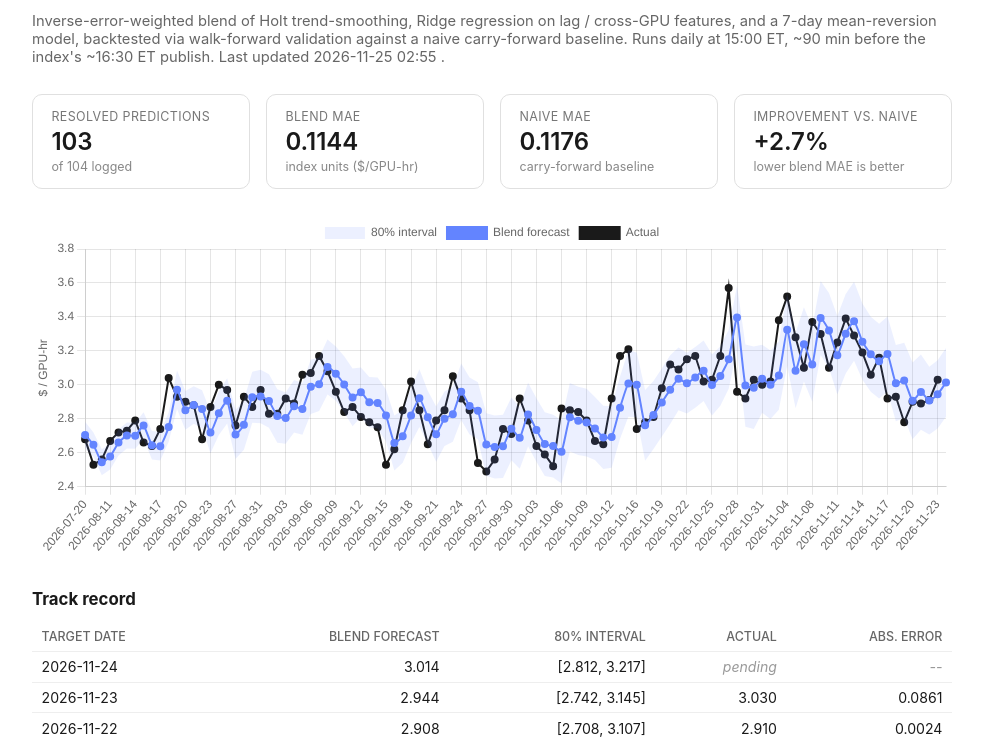
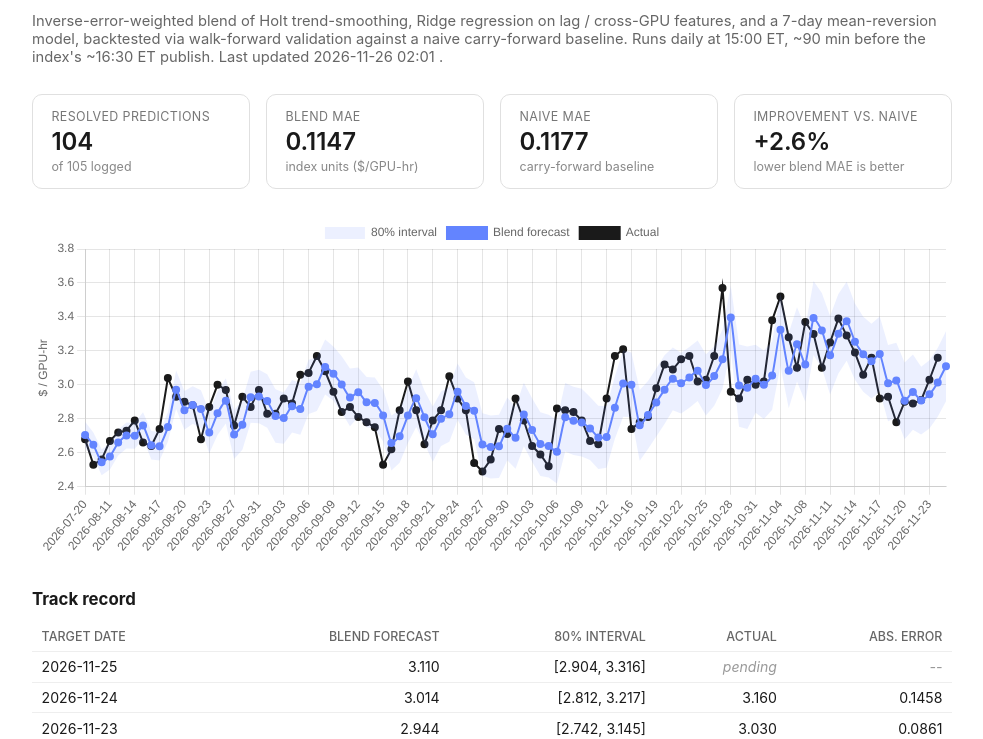
Before and after one commit to pepeelvis/ornn-h100-predictor, a plain HTML site: page docs/index.html in a window 1280 px wide. Shown: the part 70-809 px from the top of the page, without its empty margins (148-1131 px from the left). Drawn offline with nearby package versions, Linux system fonts and the light colour scheme.

Commit message:
Daily update: 2026-11-26

```diff
--- a/docs/index.html
+++ b/docs/index.html
@@ -41,27 +41,27 @@
 </head>
 <body>
 <h1>Ornn H100 SXM Index -- Daily Predictor</h1>
-<p class="sub">Inverse-error-weighted blend of Holt trend-smoothing, Ridge regression on lag / cross-GPU features, and a 7-day mean-reversion model, backtested via walk-forward validation against a naive carry-forward baseline. Runs daily at 15:00 ET, ~90 min before the index's ~16:30 ET publish. Last updated 2026-11-25 02:55 .</p>
+<p class="sub">Inverse-error-weighted blend of Holt trend-smoothing, Ridge regression on lag / cross-GPU features, and a 7-day mean-reversion model, backtested via walk-forward validation against a naive carry-forward baseline. Runs daily at 15:00 ET, ~90 min before the index's ~16:30 ET publish. Last updated 2026-11-26 02:01 .</p>
 
 <div class="stats">
   <div class="stat">
     <div class="label">Resolved predictions</div>
-    <div class="value">103</div>
-    <div class="note">of 104 logged</div>
+    <div class="value">104</div>
+    <div class="note">of 105 logged</div>
   </div>
   <div class="stat">
     <div class="label">Blend MAE</div>
-    <div class="value">0.1144</div>
+    <div class="value">0.1147</div>
     <div class="note">index units ($/GPU-hr)</div>
   </div>
   <div class="stat">
     <div class="label">Naive MAE</div>
-    <div class="value">0.1176</div>
+    <div class="value">0.1177</div>
     <div class="note">carry-forward baseline</div>
   </div>
   <div class="stat">
     <div class="label">Improvement vs. naive</div>
-    <div class="value">+2.7%</div>
+    <div class="value">+2.6%</div>
     <div class="note">lower blend MAE is better</div>
   </div>
 </div>
@@ -74,7 +74,8 @@
     <tr><th>Target date</th><th>Blend forecast</th><th>80% interval</th><th>Actual</th><th>Abs. error</th></tr>
   </thead>
   <tbody>
-    <tr><td>2026-11-24</td><td>3.014</td><td>[2.812, 3.217]</td><td class="pending">pending</td><td class="pending">--</td></tr>
+    <tr><td>2026-11-25</td><td>3.110</td><td>[2.904, 3.316]</td><td class="pending">pending</td><td class="pending">--</td></tr>
+    <tr><td>2026-11-24</td><td>3.014</td><td>[2.812, 3.217]</td><td>3.160</td><td>0.1458</td></tr>
     <tr><td>2026-11-23</td><td>2.944</td><td>[2.742, 3.145]</td><td>3.030</td><td>0.0861</td></tr>
     <tr><td>2026-11-22</td><td>2.908</td><td>[2.708, 3.107]</td><td>2.910</td><td>0.0024</td></tr>
     <tr><td>2026-11-21</td><td>2.957</td><td>[2.736, 3.179]</td><td>2.890</td><td>0.0674</td></tr>
@@ -194,11 +195,11 @@
 </footer>
 
 <script>
-const labels = ["2026-07-20", "2026-08-09", "2026-08-10", "2026-08-11", "2026-08-12", "2026-08-13", "2026-08-14", "2026-08-15", "2026-08-16", "2026-08-17", "2026-08-18", "2026-08-19", "2026-08-20", "2026-08-21", "2026-08-22", "2026-08-23", "2026-08-24", "2026-08-25", "2026-08-27", "2026-08-28", "2026-08-29", "2026-08-31", "2026-09-01", "2026-09-02", "2026-09-03", "2026-09-04", "2026-09-05", "2026-09-06", "2026-09-07", "2026-09-08", "2026-09-09", "2026-09-10", "2026-09-11", "2026-09-12", "2026-09-13", "2026-09-14", "2026-09-15", "2026-09-16", "2026-09-17", "2026-09-18", "2026-09-19", "2026-09-20", "2026-09-21", "2026-09-22", "2026-09-23", "2026-09-24", "2026-09-25", "2026-09-26", "2026-09-27", "2026-09-28", "2026-09-29", "2026-09-30", "2026-10-01", "2026-10-02", "2026-10-03", "2026-10-04", "2026-10-05", "2026-10-06", "2026-10-07", "2026-10-08", "2026-10-09", "2026-10-10", "2026-10-11", "2026-10-12", "2026-10-13", "2026-10-14", "2026-10-16", "2026-10-17", "2026-10-18", "2026-10-19", "2026-10-20", "2026-10-21", "2026-10-22", "2026-10-23", "2026-10-24", "2026-10-25", "2026-10-26", "2026-10-27", "2026-10-28", "2026-10-29", "2026-10-30", "2026-10-31", "2026-11-01", "2026-11-02", "2026-11-04", "2026-11-06", "2026-11-07", "2026-11-08", "2026-11-09", "2026-11-10", "2026-11-11", "2026-11-12", "2026-11-13", "2026-11-14", "2026-11-15", "2026-11-16", "2026-11-17", "2026-11-18", "2026-11-19", "2026-11-20", "2026-11-21", "2026-11-22", "2026-11-23", "2026-11-24"];
-const actual = [2.68, 2.53, 2.56, 2.67, 2.72, 2.73, 2.79, 2.66, 2.64, 2.74, 3.04, 2.93, 2.9, 2.88, 2.68, 2.87, 3.0, 2.97, 2.76, 2.93, 2.87, 2.97, 2.83, 2.83, 2.92, 2.89, 3.06, 3.07, 3.17, 3.08, 2.96, 2.84, 2.87, 2.81, 2.78, 2.75, 2.53, 2.62, 2.85, 3.02, 2.85, 2.65, 2.79, 2.85, 3.05, 2.92, 2.85, 2.54, 2.49, 2.56, 2.74, 2.71, 2.92, 2.79, 2.64, 2.59, 2.52, 2.86, 2.85, 2.84, 2.79, 2.67, 2.65, 2.92, 3.17, 3.21, 2.74, 2.78, 2.81, 2.98, 3.12, 3.09, 3.15, 3.17, 3.02, 3.03, 3.17, 3.57, 2.96, 2.92, 3.03, 3.0, 3.02, 3.38, 3.52, 3.28, 3.1, 3.37, 3.3, 3.1, 3.25, 3.39, 3.29, 3.19, 3.06, 3.16, 2.92, 2.93, 2.78, 2.9, 2.89, 2.91, 3.03, null];
-const blend = [2.7052, 2.6474, 2.5441, 2.5785, 2.6603, 2.7016, 2.7005, 2.7605, 2.6444, 2.6382, 2.751, 2.971, 2.8497, 2.8815, 2.8573, 2.7187, 2.8332, 2.9059, 2.7079, 2.7645, 2.9272, 2.9316, 2.9046, 2.8163, 2.8041, 2.8742, 2.8583, 2.9883, 3.0036, 3.1056, 3.066, 3.0022, 2.9259, 2.956, 2.8979, 2.8926, 2.8196, 2.6575, 2.6969, 2.819, 2.9213, 2.8094, 2.7097, 2.8005, 2.8267, 2.96, 2.8754, 2.8477, 2.6489, 2.6339, 2.6379, 2.7408, 2.6878, 2.8255, 2.7341, 2.6509, 2.6393, 2.6058, 2.8089, 2.7879, 2.7777, 2.7432, 2.6906, 2.6926, 2.8655, 3.0079, 3.0, 2.7615, 2.8224, 2.8961, 2.9716, 3.0353, 3.01, 3.0437, 3.0827, 2.9995, 3.0514, 3.151, 3.3962, 2.9961, 2.9831, 3.0356, 3.0003, 3.0545, 3.325, 3.0832, 3.2386, 3.1199, 3.3939, 3.3203, 3.1747, 3.3012, 3.3747, 3.2544, 3.1798, 3.1395, 3.1817, 3.0101, 3.0259, 2.9056, 2.9574, 2.9076, 2.9439, 3.0142];
-const lower = [2.628, 2.5759, 2.467, 2.5021, 2.5841, 2.6247, 2.6236, 2.682, 2.5608, 2.5546, 2.6642, 2.8577, 2.7362, 2.771, 2.7462, 2.5972, 2.7053, 2.7728, 2.5638, 2.6182, 2.7772, 2.7738, 2.747, 2.6591, 2.6528, 2.7196, 2.7064, 2.8287, 2.8457, 2.9435, 2.906, 2.8365, 2.7557, 2.8101, 2.75, 2.7425, 2.6669, 2.4961, 2.5412, 2.6579, 2.7512, 2.6533, 2.5475, 2.6398, 2.6655, 2.7936, 2.7069, 2.6803, 2.4651, 2.4487, 2.4515, 2.556, 2.5061, 2.6381, 2.5473, 2.4632, 2.4546, 2.4195, 2.6072, 2.5869, 2.5781, 2.5581, 2.5039, 2.5119, 2.6819, 2.8124, 2.8093, 2.5532, 2.622, 2.6965, 2.7693, 2.8505, 2.8307, 2.8644, 2.9044, 2.8189, 2.8775, 2.9774, 3.2076, 2.7539, 2.7399, 2.8352, 2.7986, 2.8539, 3.1128, 2.8615, 3.0199, 2.9009, 3.1758, 3.0999, 2.9434, 3.067, 3.142, 3.0294, 2.9592, 2.9193, 2.9611, 2.785, 2.804, 2.6793, 2.7362, 2.7081, 2.7423, 2.8116];
-const upper = [2.7823, 2.719, 2.6212, 2.6549, 2.7366, 2.7785, 2.7773, 2.8391, 2.7279, 2.7218, 2.8379, 3.0844, 2.9631, 2.992, 2.9684, 2.8401, 2.961, 3.039, 2.852, 2.9108, 3.0771, 3.0895, 3.0622, 2.9736, 2.9554, 3.0288, 3.0102, 3.1479, 3.1614, 3.2676, 3.2261, 3.168, 3.0961, 3.1018, 3.0459, 3.0426, 2.9724, 2.8189, 2.8525, 2.9801, 3.0914, 2.9655, 2.8719, 2.9612, 2.9878, 3.1263, 3.0439, 3.0152, 2.8326, 2.819, 2.8244, 2.9256, 2.8696, 3.0129, 2.9208, 2.8387, 2.824, 2.792, 3.0106, 2.9889, 2.9772, 2.9283, 2.8773, 2.8733, 3.049, 3.2034, 3.1907, 2.9698, 3.0229, 3.0958, 3.1739, 3.2201, 3.1893, 3.2229, 3.261, 3.1801, 3.2254, 3.3246, 3.5847, 3.2383, 3.2262, 3.2361, 3.202, 3.2551, 3.5372, 3.305, 3.4572, 3.3389, 3.612, 3.5407, 3.406, 3.5354, 3.6073, 3.4794, 3.4004, 3.3598, 3.4022, 3.2351, 3.2477, 3.132, 3.1785, 3.1071, 3.1455, 3.2167];
+const labels = ["2026-07-20", "2026-08-09", "2026-08-10", "2026-08-11", "2026-08-12", "2026-08-13", "2026-08-14", "2026-08-15", "2026-08-16", "2026-08-17", "2026-08-18", "2026-08-19", "2026-08-20", "2026-08-21", "2026-08-22", "2026-08-23", "2026-08-24", "2026-08-25", "2026-08-27", "2026-08-28", "2026-08-29", "2026-08-31", "2026-09-01", "2026-09-02", "2026-09-03", "2026-09-04", "2026-09-05", "2026-09-06", "2026-09-07", "2026-09-08", "2026-09-09", "2026-09-10", "2026-09-11", "2026-09-12", "2026-09-13", "2026-09-14", "2026-09-15", "2026-09-16", "2026-09-17", "2026-09-18", "2026-09-19", "2026-09-20", "2026-09-21", "2026-09-22", "2026-09-23", "2026-09-24", "2026-09-25", "2026-09-26", "2026-09-27", "2026-09-28", "2026-09-29", "2026-09-30", "2026-10-01", "2026-10-02", "2026-10-03", "2026-10-04", "2026-10-05", "2026-10-06", "2026-10-07", "2026-10-08", "2026-10-09", "2026-10-10", "2026-10-11", "2026-10-12", "2026-10-13", "2026-10-14", "2026-10-16", "2026-10-17", "2026-10-18", "2026-10-19", "2026-10-20", "2026-10-21", "2026-10-22", "2026-10-23", "2026-10-24", "2026-10-25", "2026-10-26", "2026-10-27", "2026-10-28", "2026-10-29", "2026-10-30", "2026-10-31", "2026-11-01", "2026-11-02", "2026-11-04", "2026-11-06", "2026-11-07", "2026-11-08", "2026-11-09", "2026-11-10", "2026-11-11", "2026-11-12", "2026-11-13", "2026-11-14", "2026-11-15", "2026-11-16", "2026-11-17", "2026-11-18", "2026-11-19", "2026-11-20", "2026-11-21", "2026-11-22", "2026-11-23", "2026-11-24", "2026-11-25"];
+const actual = [2.68, 2.53, 2.56, 2.67, 2.72, 2.73, 2.79, 2.66, 2.64, 2.74, 3.04, 2.93, 2.9, 2.88, 2.68, 2.87, 3.0, 2.97, 2.76, 2.93, 2.87, 2.97, 2.83, 2.83, 2.92, 2.89, 3.06, 3.07, 3.17, 3.08, 2.96, 2.84, 2.87, 2.81, 2.78, 2.75, 2.53, 2.62, 2.85, 3.02, 2.85, 2.65, 2.79, 2.85, 3.05, 2.92, 2.85, 2.54, 2.49, 2.56, 2.74, 2.71, 2.92, 2.79, 2.64, 2.59, 2.52, 2.86, 2.85, 2.84, 2.79, 2.67, 2.65, 2.92, 3.17, 3.21, 2.74, 2.78, 2.81, 2.98, 3.12, 3.09, 3.15, 3.17, 3.02, 3.03, 3.17, 3.57, 2.96, 2.92, 3.03, 3.0, 3.02, 3.38, 3.52, 3.28, 3.1, 3.37, 3.3, 3.1, 3.25, 3.39, 3.29, 3.19, 3.06, 3.16, 2.92, 2.93, 2.78, 2.9, 2.89, 2.91, 3.03, 3.16, null];
+const blend = [2.7052, 2.6474, 2.5441, 2.5785, 2.6603, 2.7016, 2.7005, 2.7605, 2.6444, 2.6382, 2.751, 2.971, 2.8497, 2.8815, 2.8573, 2.7187, 2.8332, 2.9059, 2.7079, 2.7645, 2.9272, 2.9316, 2.9046, 2.8163, 2.8041, 2.8742, 2.8583, 2.9883, 3.0036, 3.1056, 3.066, 3.0022, 2.9259, 2.956, 2.8979, 2.8926, 2.8196, 2.6575, 2.6969, 2.819, 2.9213, 2.8094, 2.7097, 2.8005, 2.8267, 2.96, 2.8754, 2.8477, 2.6489, 2.6339, 2.6379, 2.7408, 2.6878, 2.8255, 2.7341, 2.6509, 2.6393, 2.6058, 2.8089, 2.7879, 2.7777, 2.7432, 2.6906, 2.6926, 2.8655, 3.0079, 3.0, 2.7615, 2.8224, 2.8961, 2.9716, 3.0353, 3.01, 3.0437, 3.0827, 2.9995, 3.0514, 3.151, 3.3962, 2.9961, 2.9831, 3.0356, 3.0003, 3.0545, 3.325, 3.0832, 3.2386, 3.1199, 3.3939, 3.3203, 3.1747, 3.3012, 3.3747, 3.2544, 3.1798, 3.1395, 3.1817, 3.0101, 3.0259, 2.9056, 2.9574, 2.9076, 2.9439, 3.0142, 3.1098];
+const lower = [2.628, 2.5759, 2.467, 2.5021, 2.5841, 2.6247, 2.6236, 2.682, 2.5608, 2.5546, 2.6642, 2.8577, 2.7362, 2.771, 2.7462, 2.5972, 2.7053, 2.7728, 2.5638, 2.6182, 2.7772, 2.7738, 2.747, 2.6591, 2.6528, 2.7196, 2.7064, 2.8287, 2.8457, 2.9435, 2.906, 2.8365, 2.7557, 2.8101, 2.75, 2.7425, 2.6669, 2.4961, 2.5412, 2.6579, 2.7512, 2.6533, 2.5475, 2.6398, 2.6655, 2.7936, 2.7069, 2.6803, 2.4651, 2.4487, 2.4515, 2.556, 2.5061, 2.6381, 2.5473, 2.4632, 2.4546, 2.4195, 2.6072, 2.5869, 2.5781, 2.5581, 2.5039, 2.5119, 2.6819, 2.8124, 2.8093, 2.5532, 2.622, 2.6965, 2.7693, 2.8505, 2.8307, 2.8644, 2.9044, 2.8189, 2.8775, 2.9774, 3.2076, 2.7539, 2.7399, 2.8352, 2.7986, 2.8539, 3.1128, 2.8615, 3.0199, 2.9009, 3.1758, 3.0999, 2.9434, 3.067, 3.142, 3.0294, 2.9592, 2.9193, 2.9611, 2.785, 2.804, 2.6793, 2.7362, 2.7081, 2.7423, 2.8116, 2.9036];
+const upper = [2.7823, 2.719, 2.6212, 2.6549, 2.7366, 2.7785, 2.7773, 2.8391, 2.7279, 2.7218, 2.8379, 3.0844, 2.9631, 2.992, 2.9684, 2.8401, 2.961, 3.039, 2.852, 2.9108, 3.0771, 3.0895, 3.0622, 2.9736, 2.9554, 3.0288, 3.0102, 3.1479, 3.1614, 3.2676, 3.2261, 3.168, 3.0961, 3.1018, 3.0459, 3.0426, 2.9724, 2.8189, 2.8525, 2.9801, 3.0914, 2.9655, 2.8719, 2.9612, 2.9878, 3.1263, 3.0439, 3.0152, 2.8326, 2.819, 2.8244, 2.9256, 2.8696, 3.0129, 2.9208, 2.8387, 2.824, 2.792, 3.0106, 2.9889, 2.9772, 2.9283, 2.8773, 2.8733, 3.049, 3.2034, 3.1907, 2.9698, 3.0229, 3.0958, 3.1739, 3.2201, 3.1893, 3.2229, 3.261, 3.1801, 3.2254, 3.3246, 3.5847, 3.2383, 3.2262, 3.2361, 3.202, 3.2551, 3.5372, 3.305, 3.4572, 3.3389, 3.612, 3.5407, 3.406, 3.5354, 3.6073, 3.4794, 3.4004, 3.3598, 3.4022, 3.2351, 3.2477, 3.132, 3.1785, 3.1071, 3.1455, 3.2167, 3.316];
 
 new Chart(document.getElementById('chart'), {
   type: 'line',
--- a/lighter_basis_log.csv
+++ b/lighter_basis_log.csv
@@ -91,3 +91,4 @@ run_at,date,ocpi_spot,mark_price,index_price,last_trade_price,basis,basis_bps,op
 2026-11-22T23:58:44,2026-11-21,2.89,2.8633,2.849,2.8836,-0.026699999999999946,-92.38754325259497,4427.42,13.725936
 2026-11-24T04:10:25,2026-11-22,2.91,3.0389,3.0443,2.98,0.1288999999999998,442.9553264604803,4431.16,60.486892
 2026-11-25T02:55:20,2026-11-23,3.03,2.9307,2.9161,3.15,-0.09929999999999994,-327.72277227722753,4132.74,1792.983974
+2026-11-26T02:01:51,2026-11-24,3.16,3.0243,3.0093,2.9638,-0.13569999999999993,-429.4303797468352,4085.19,317.541283
--- a/predictions_log.csv
+++ b/predictions_log.csv
@@ -102,4 +102,5 @@ run_at,target_date,last_known_date,last_known_value,naive,holt,ridge,meanrev,ble
 2026-11-21T23:41:58,2026-11-21,2026-11-20,2.9,2.9,2.8930641294528585,2.985804632776204,2.927428571428571,2.9573658720751057,2.736222027314069,3.1785097168361425,0.14153007671822485,0.14958333333333335,2.89,0.06736587207510558
 2026-11-22T23:58:44,2026-11-22,2026-11-21,2.89,2.89,2.890028815708273,2.907582330093706,2.907571428571429,2.9075770601238204,2.708098406183705,3.107055714063936,0.12734275729785724,0.13416666666666668,2.91,0.002422939876179697
 2026-11-24T04:10:25,2026-11-23,2026-11-22,2.91,2.91,2.9088400945662607,2.972590344457301,2.915142857142857,2.943909539598679,2.7423428688861997,3.1454762103111586,0.12680918567892172,0.13375,3.03,0.08609046040132062
-2026-11-25T02:55:20,2026-11-24,2026-11-23,3.03,3.03,3.02224199405855,3.034439538061366,2.9935714285714283,3.0141575168235812,2.811570665311564,3.2167443683355983,0.12810906478656298,0.13416666666666666,,
+2026-11-25T02:55:20,2026-11-24,2026-11-23,3.03,3.03,3.02224199405855,3.034439538061366,2.9935714285714283,3.0141575168235812,2.811570665311564,3.2167443683355983,0.12810906478656298,0.13416666666666666,3.16,0.1458424831764189
+2026-11-26T02:01:50,2026-11-25,2026-11-24,3.16,3.16,3.1528145178450977,3.124385609502153,3.094857142857143,3.1097659439245344,2.903561108268485,3.3159707795805837,0.13284574972144148,0.13833333333333334,,
```
